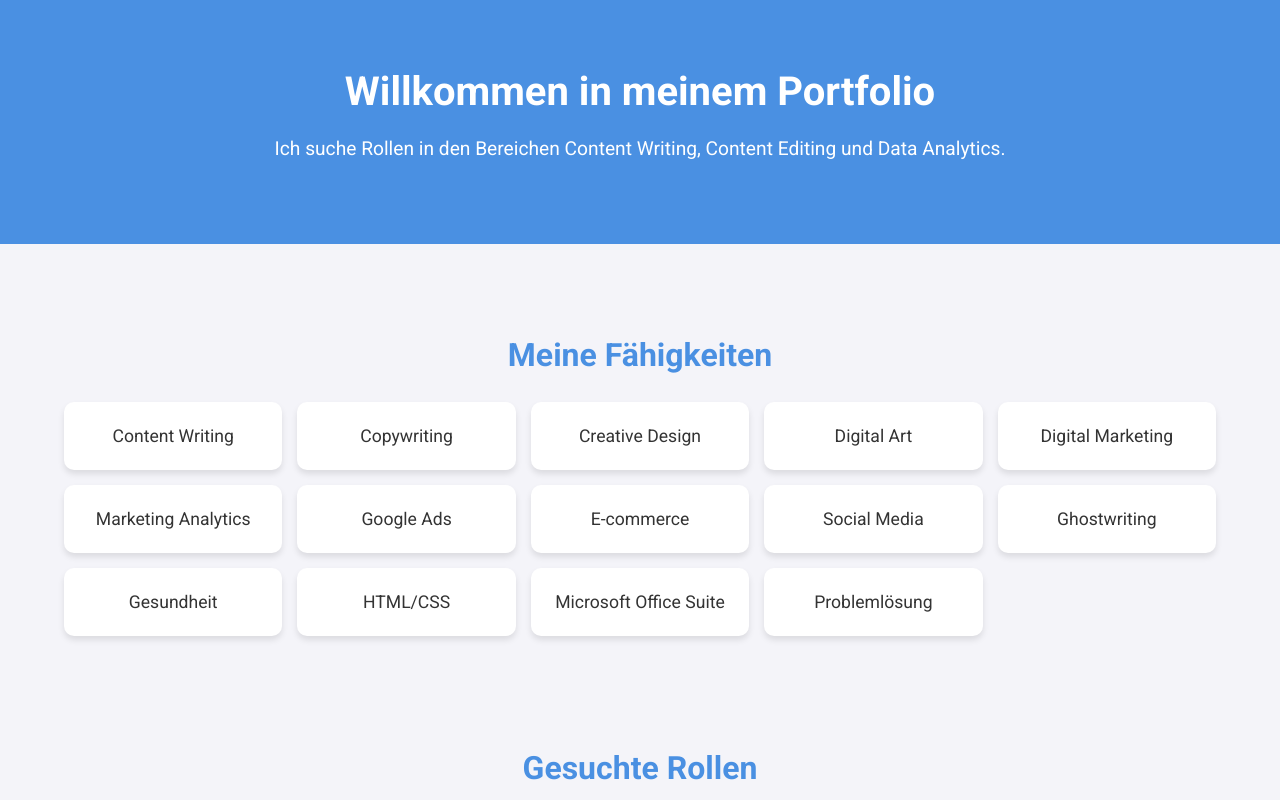
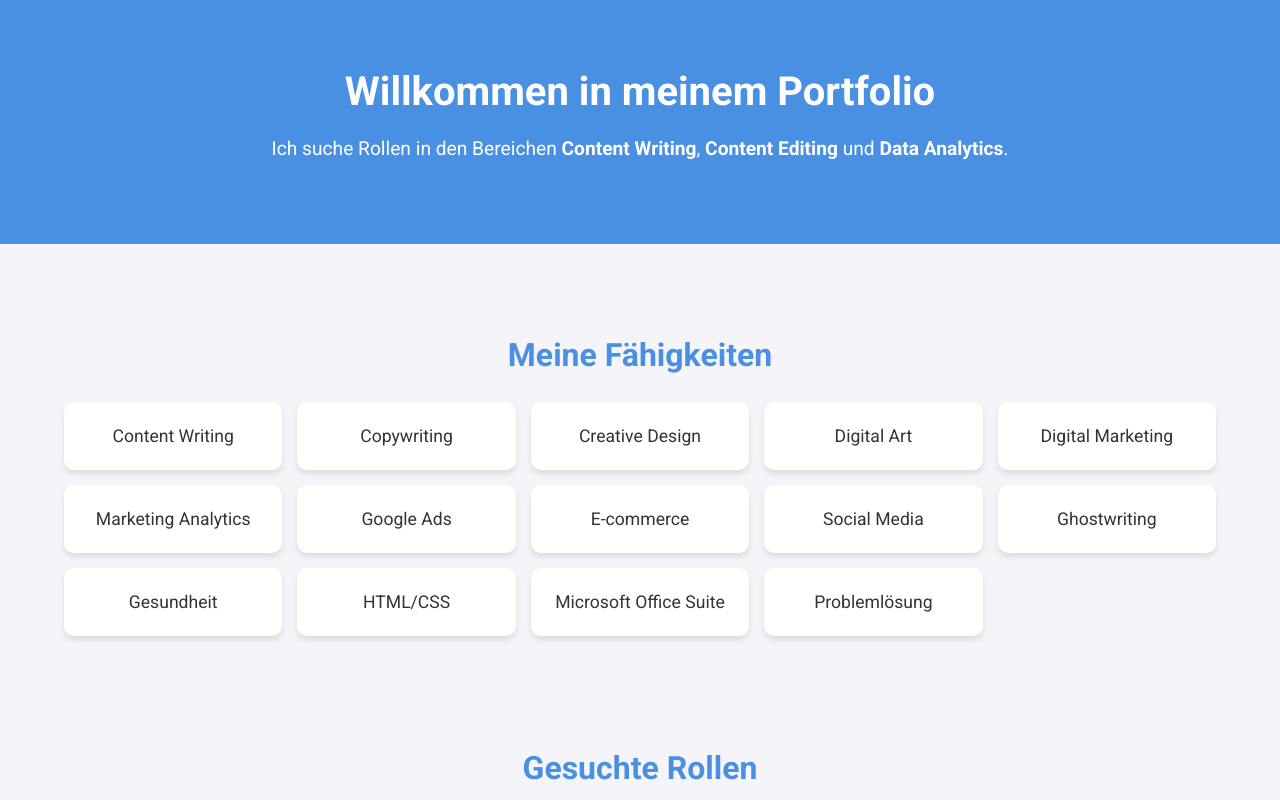
Before and after one commit to Phil-101/Portfolio, a plain HTML site: page index.html in a window 1280 px wide. Shown: the top 800 px of the page. Drawn offline with Linux system fonts and the light colour scheme.

Commit message:
Update index.html

```diff
--- a/index.html
+++ b/index.html
@@ -11,7 +11,7 @@
     <header>
         <div class="container">
             <h1>Willkommen in meinem Portfolio</h1>
-            <p>Ich suche Rollen in den Bereichen Content Writing, Content Editing und Data Analytics.</p>
+            <p>Ich suche Rollen in den Bereichen <b>Content Writing</b>, <b>Content Editing</b> und <b>Data Analytics</b>.</p>
         </div>
     </header>
 
```
